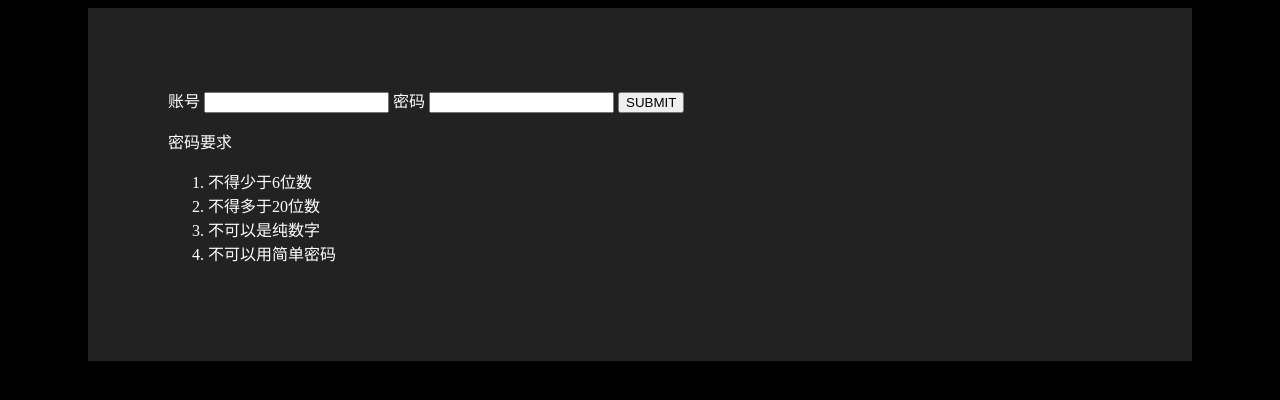
After one commit to Curt-H/bgztech, a Django app: page /signin in a window 1280 px wide. The commit adds this page. Shown: the top 400 px of the page. Run offline with Django 3.2, Linux system fonts and the light colour scheme; parts of the project's set-up code (start-up, migrations or seed data) failed here and were passed over.

Commit message:
Feat: init sign in page

```diff
--- a/blog/urls.py
+++ b/blog/urls.py
@@ -9,5 +9,6 @@ urlpatterns = [
                   path('homepage/', views.homepage, name='homepage'),
                   path('homepage/<u>', views.homepage, name='homepage'),
                   path('signup/', views.sign_up_view, name='sign up'),
-                  path('signup/validate', views.test_post, name='register'),
+                  path('signup/validate', views.create_new_user, name='register'),
+                  path('signin', views.sign_in, name='sign in'),
               ] + static(settings.MEDIA_URL, document_root=settings.MEDIA_ROOT)
--- a/blog/views.py
+++ b/blog/views.py
@@ -42,7 +42,7 @@ def sign_up_view(request):
                   )
 
 
-def test_post(request):
+def create_new_user(request):
     context_dict = {
     }
 
@@ -72,3 +72,12 @@ def test_post(request):
         u = Users(username=username, password=password)
         u.save()
         return HttpResponseRedirect(reverse('homepage'))
+
+
+def sign_in(request):
+    context_dict = {
+    }
+    return render(request,
+                  'blog/sign_in.html',
+                  context=context_dict,
+                  )
--- /dev/null
+++ b/templates/blog/sign_in.html
@@ -0,0 +1,47 @@
+<!DOCTYPE html>
+{% load staticfiles %}
+<html lang="ch">
+<head>
+    <meta charset="UTF-8">
+    <title>BGZ TECH</title>
+    <link rel="stylesheet" href="{% static "css/homepage.css" %}">
+</head>
+<body>
+
+
+<div class="main">
+
+    <form action="{% url "register" %}" method="post">
+        <label>
+            账号
+            <input type="text" name="username" required>
+        </label>
+        <label>
+            密码
+            <input type="password" name="password" maxlength="20" required>
+        </label>
+        <button type="submit">SUBMIT</button>
+        {% csrf_token %}
+    </form>
+
+    {% if error_msg %}
+        <ul class="error">
+            {% for i in error_msg %}
+                <li>{{ i }}</li>
+            {% endfor %}
+        </ul>
+
+    {% endif %}
+
+    <div class="tips">
+        <p>密码要求</p>
+        <ol>
+            <li>不得少于6位数</li>
+            <li>不得多于20位数</li>
+            <li>不可以是纯数字</li>
+            <li>不可以用简单密码</li>
+        </ol>
+    </div>
+</div>
+</body>
+</html>
```
Also changed, not shown: templates/blog/homepage.html (+3 -6 lines).
